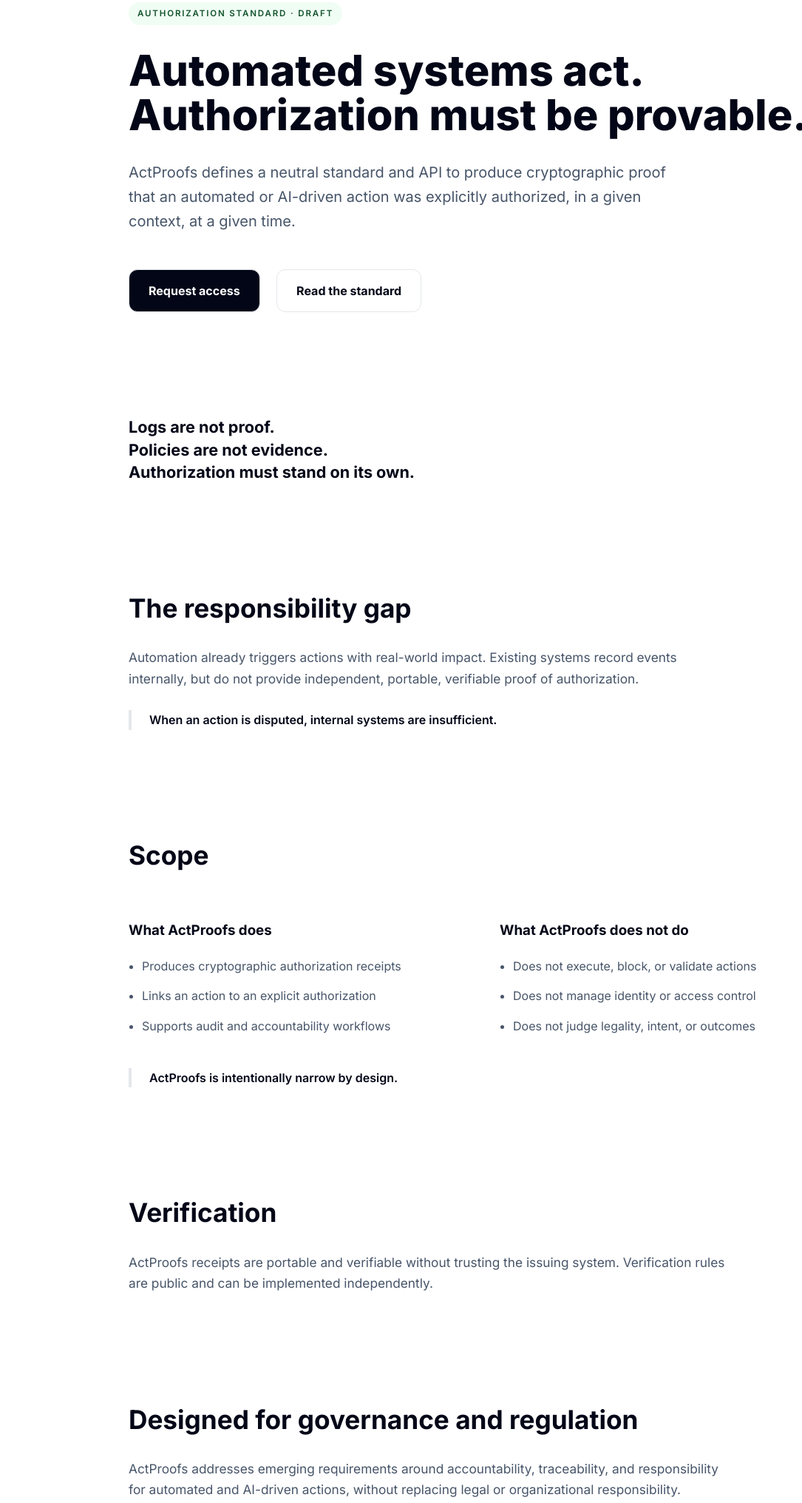
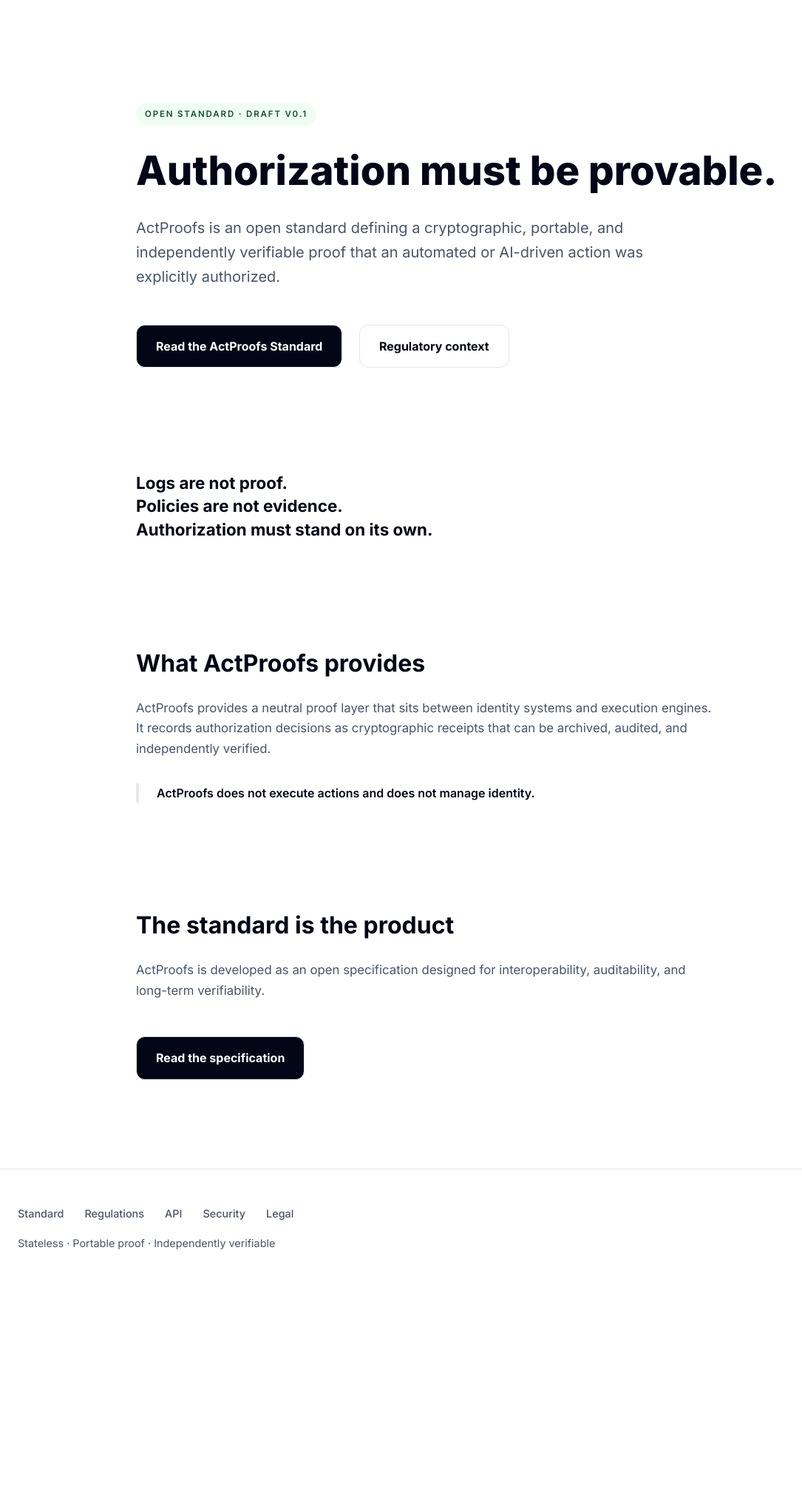
Before and after one commit to BACOUL/actproofs, a plain HTML site: page index.html in a window 1280 px wide. Shown: the part 200-2232 px from the top of the page at 74% size, without its empty margins (0-1085 px from the left). After the commit the page ends 1940 px from the top, so only its background shows below. Drawn offline with Linux system fonts and the light colour scheme.

Commit message:
Update index.html

```diff
--- a/index.html
+++ b/index.html
@@ -2,11 +2,11 @@
 <html lang="en">
 <head>
   <meta charset="utf-8"/>
-  <title>ActProofs — Provable Authorization for Automated Actions</title>
+  <title>ActProofs — Open Standard for Authorization Proof</title>
   <meta name="viewport" content="width=device-width, initial-scale=1"/>
 
   <!-- Meta -->
-  <meta name="description" content="ActProofs defines a neutral standard and API to produce cryptographic proof that an automated or AI-driven action was explicitly authorized."/>
+  <meta name="description" content="ActProofs is an open standard defining cryptographic proof of authorization for automated and AI-driven actions."/>
   <meta name="robots" content="index,follow"/>
 
   <!-- Font -->
@@ -43,7 +43,7 @@
       background:rgba(255,255,255,.96);
       backdrop-filter:blur(6px);
       border-bottom:1px solid var(--border);
-      padding:18px 28px;
+      padding:16px 24px;
       display:flex;
       justify-content:space-between;
       align-items:center;
@@ -56,61 +56,23 @@
       font-size:.85rem;
     }
 
-    nav.desktop a{
-      margin-left:32px;
+    nav a{
+      margin-left:28px;
       text-decoration:none;
       color:var(--muted);
       font-weight:500;
       font-size:.95rem;
     }
 
-    nav.desktop a:hover{color:var(--text)}
+    nav a:hover{color:var(--text)}
 
-    .burger{
-      display:none;
-      font-size:26px;
-      cursor:pointer;
-    }
-
-    /* MOBILE MENU */
-    .mobile-menu{
-      position:fixed;
-      inset:0;
-      background:#ffffff;
-      z-index:999;
-      display:none;
-      flex-direction:column;
-      padding:36px;
-    }
-
-    .mobile-menu.open{display:flex}
-
-    .mobile-menu .close{
-      font-size:28px;
-      align-self:flex-end;
-      cursor:pointer;
-    }
-
-    .mobile-menu a{
-      font-size:1.4rem;
-      font-weight:700;
-      margin:18px 0;
-      text-decoration:none;
-      color:var(--text);
-    }
-
-    /* MAIN */
     main{
-      max-width:980px;
+      max-width:960px;
       margin:0 auto;
-      padding:140px 24px 96px;
+      padding:140px 24px 120px;
     }
 
     /* HERO */
-    .hero{
-      margin-bottom:140px;
-    }
-
     .status{
       display:inline-block;
       font-size:.72rem;
@@ -125,11 +87,11 @@
     }
 
     h1{
-      font-size:3.6rem;
-      line-height:1.03;
+      font-size:3.4rem;
+      line-height:1.05;
       margin:0 0 32px;
       font-weight:800;
-      max-width:920px;
+      max-width:900px;
     }
 
     .hero p{
@@ -165,48 +127,34 @@
 
     /* SECTIONS */
     section{
-      margin-bottom:140px;
+      margin-top:140px;
     }
 
     section h2{
-      font-size:2.2rem;
+      font-size:2rem;
       font-weight:700;
-      margin-bottom:24px;
+      margin-bottom:20px;
     }
 
     section p{
-      max-width:820px;
+      max-width:780px;
       color:var(--muted);
-      font-size:1.08rem;
+      font-size:1.05rem;
     }
 
     .axiom{
-      font-size:1.35rem;
+      font-size:1.4rem;
       font-weight:700;
+      margin:64px 0;
       line-height:1.4;
-      margin:56px 0;
     }
 
     .rule{
       border-left:4px solid var(--border);
       padding-left:24px;
-      margin:28px 0;
+      margin:32px 0;
       font-weight:600;
     }
-
-    .split{
-      display:grid;
-      grid-template-columns:1fr 1fr;
-      gap:72px;
-      margin-top:40px;
-    }
-
-    ul{
-      padding-left:18px;
-      color:var(--muted);
-    }
-
-    ul li{margin-bottom:14px}
 
     /* FOOTER */
     footer{
@@ -227,10 +175,7 @@
     footer a:hover{color:var(--text)}
 
     @media(max-width:900px){
-      nav.desktop{display:none}
-      .burger{display:block}
-      h1{font-size:2.5rem}
-      .split{grid-template-columns:1fr}
+      h1{font-size:2.4rem}
       main{padding-top:120px}
     }
   </style>
@@ -240,43 +185,35 @@
 
 <header>
   <div class="brand">ActProofs</div>
-  <nav class="desktop">
+  <nav>
     <a href="/standard">Standard</a>
     <a href="/regulations">Regulations</a>
     <a href="/api">API</a>
     <a href="/security">Security</a>
   </nav>
-  <div class="burger" onclick="openMenu()">☰</div>
 </header>
-
-<div class="mobile-menu" id="menu">
-  <div class="close" onclick="closeMenu()">✕</div>
-  <a href="/standard">Standard</a>
-  <a href="/regulations">Regulations</a>
-  <a href="/api">API</a>
-  <a href="/security">Security</a>
-  <a href="/legal">Legal</a>
-</div>
 
 <main>
 
   <!-- HERO -->
-  <div class="hero">
-    <div class="status">Authorization standard · Draft</div>
+  <section class="hero">
+    <div class="status">Open standard · Draft v0.1</div>
+
     <h1>
-      Automated systems act.<br>
       Authorization must be provable.
     </h1>
+
     <p>
-      ActProofs defines a neutral standard and API to produce
-      cryptographic proof that an automated or AI-driven action
-      was explicitly authorized, in a given context, at a given time.
+      ActProofs is an open standard defining a cryptographic,
+      portable, and independently verifiable proof that an
+      automated or AI-driven action was explicitly authorized.
     </p>
+
     <div class="cta">
-      <a class="cta-primary" href="/request-access">Request access</a>
-      <a class="cta-secondary" href="/standard">Read the standard</a>
+      <a class="cta-primary" href="/standard">Read the ActProofs Standard</a>
+      <a class="cta-secondary" href="/regulations">Regulatory context</a>
     </div>
-  </div>
+  </section>
 
   <!-- AXIOM -->
   <section>
@@ -287,64 +224,33 @@
     </div>
   </section>
 
-  <!-- PROBLEM -->
+  <!-- POSITION -->
   <section>
-    <h2>The responsibility gap</h2>
+    <h2>What ActProofs provides</h2>
     <p>
-      Automation already triggers actions with real-world impact.
-      Existing systems record events internally, but do not provide
-      independent, portable, verifiable proof of authorization.
+      ActProofs provides a neutral proof layer that sits between
+      identity systems and execution engines. It records
+      authorization decisions as cryptographic receipts that
+      can be archived, audited, and independently verified.
     </p>
+
     <div class="rule">
-      When an action is disputed, internal systems are insufficient.
+      ActProofs does not execute actions and does not manage identity.
     </div>
   </section>
 
-  <!-- SCOPE -->
+  <!-- CTA -->
   <section>
-    <h2>Scope</h2>
-    <div class="split">
-      <div>
-        <h3>What ActProofs does</h3>
-        <ul>
-          <li>Produces cryptographic authorization receipts</li>
-          <li>Links an action to an explicit authorization</li>
-          <li>Supports audit and accountability workflows</li>
-        </ul>
-      </div>
-      <div>
-        <h3>What ActProofs does not do</h3>
-        <ul>
-          <li>Does not execute, block, or validate actions</li>
-          <li>Does not manage identity or access control</li>
-          <li>Does not judge legality, intent, or outcomes</li>
-        </ul>
-      </div>
+    <h2>The standard is the product</h2>
+    <p>
+      ActProofs is developed as an open specification designed
+      for interoperability, auditability, and long-term
+      verifiability.
+    </p>
+
+    <div class="cta">
+      <a class="cta-primary" href="/standard">Read the specification</a>
     </div>
-    <div class="rule">
-      ActProofs is intentionally narrow by design.
-    </div>
-  </section>
-
-  <!-- VERIFICATION -->
-  <section>
-    <h2>Verification</h2>
-    <p>
-      ActProofs receipts are portable and verifiable without
-      trusting the issuing system. Verification rules are public
-      and can be implemented independently.
-    </p>
-  </section>
-
-  <!-- REGULATION -->
-  <section>
-    <h2>Designed for governance and regulation</h2>
-    <p>
-      ActProofs addresses emerging requirements around
-      accountability, traceability, and responsibility for
-      automated and AI-driven actions, without replacing
-      legal or organizational responsibility.
-    </p>
   </section>
 
 </main>
@@ -360,10 +266,5 @@
   </div>
 </footer>
 
-<script>
-  function openMenu(){document.getElementById('menu').classList.add('open')}
-  function closeMenu(){document.getElementById('menu').classList.remove('open')}
-</script>
-
 </body>
 </html>
```
